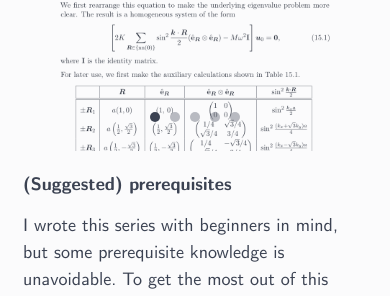
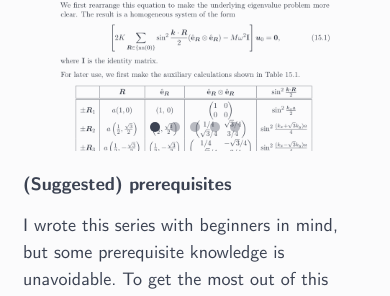
Before and after one commit to ejmastnak/ejmastnak.github.io, a Jekyll site: the page built from tutorials/vim-latex/intro.md, in a window 390 px wide. Shown: the part 2797-3093 px from the top of the page. Built offline with Jekyll 4.4.1, drawn with Linux system fonts in a browser that asks for light colours.

Commit message:
Lower carousel indicators on mobile

```diff
--- a/_includes/carousel.html
+++ b/_includes/carousel.html
@@ -219,6 +219,10 @@
     width: 10px;
     margin: 0 2.0px 0 2.0px;
   }
+
+.carousel__indicators {
+  bottom: 10px;
+}
 }
 </style>
 <!-- End style -->
```
